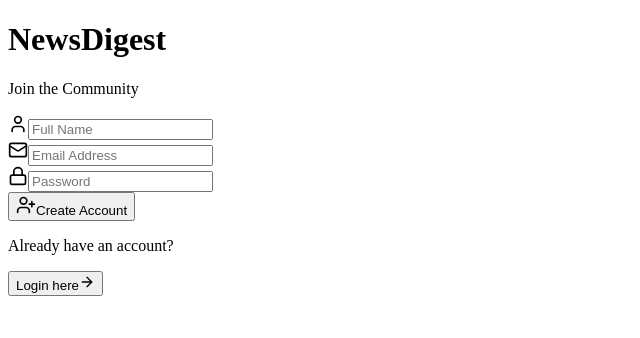
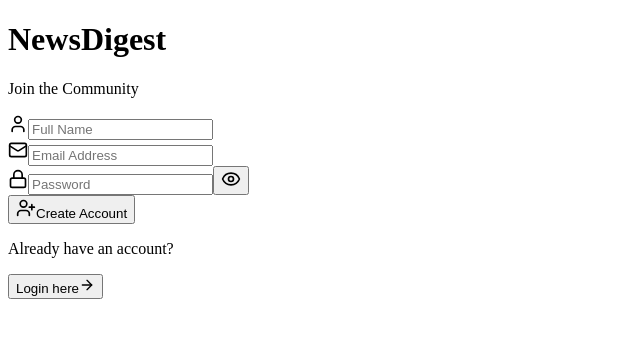
Before and after one commit to Srushti2035/news-digest, a React (Create React App) app in the folder Frontend/: page /register in a window 1280 px wide. Shown: the top 338 px of the page, without its empty margins (0-640 px from the left). Built offline with nearby package versions, Linux system fonts and the light colour scheme.

Commit message:
updated code

```diff
--- a/Frontend/src/components/Auth.js
+++ b/Frontend/src/components/Auth.js
@@ -2,13 +2,14 @@
 import { login, register, forgotPassword } from '../api';
 import { useNavigate } from 'react-router-dom';
 import bannerImage from '../assets/banner-image.jpg'; // Import the image
-import { Mail, Lock, ArrowRight, UserPlus, LogIn, User } from 'lucide-react'; // Import icons
+import { Mail, Lock, ArrowRight, UserPlus, LogIn, User, Eye, EyeOff } from 'lucide-react'; // Import icons
 
 const Auth = ({ isLogin }) => {
     const [formData, setFormData] = useState({ name: '', email: '', password: '' });
     const navigate = useNavigate();
     const [loading, setLoading] = useState(false);
     const [showForgot, setShowForgot] = useState(false);
+    const [showPassword, setShowPassword] = useState(false);
     const [message, setMessage] = useState('');
 
     const handleSubmit = async (e) => {
@@ -91,12 +92,19 @@
                                 <div className="relative group">
                                     <Lock className="absolute left-3 top-1/2 transform -translate-y-1/2 text-gray-400 group-focus-within:text-blue-400 transition-colors" size={20} />
                                     <input
-                                        type="password"
+                                        type={showPassword ? "text" : "password"}
                                         placeholder="Password"
                                         required
-                                        className="w-full pl-10 pr-4 py-3 bg-gray-800/50 border border-gray-600 rounded-lg text-white placeholder-gray-400 focus:outline-none focus:border-blue-500 focus:ring-1 focus:ring-blue-500 transition-all"
+                                        className="w-full pl-10 pr-12 py-3 bg-gray-800/50 border border-gray-600 rounded-lg text-white placeholder-gray-400 focus:outline-none focus:border-blue-500 focus:ring-1 focus:ring-blue-500 transition-all"
                                         onChange={(e) => setFormData({ ...formData, password: e.target.value })}
                                     />
+                                    <button
+                                        type="button"
+                                        onClick={() => setShowPassword(!showPassword)}
+                                        className="absolute right-3 top-1/2 transform -translate-y-1/2 text-gray-400 hover:text-white focus:outline-none transition-colors"
+                                    >
+                                        {showPassword ? <EyeOff size={20} /> : <Eye size={20} />}
+                                    </button>
                                 </div>
                             )}
                         </div>
```
